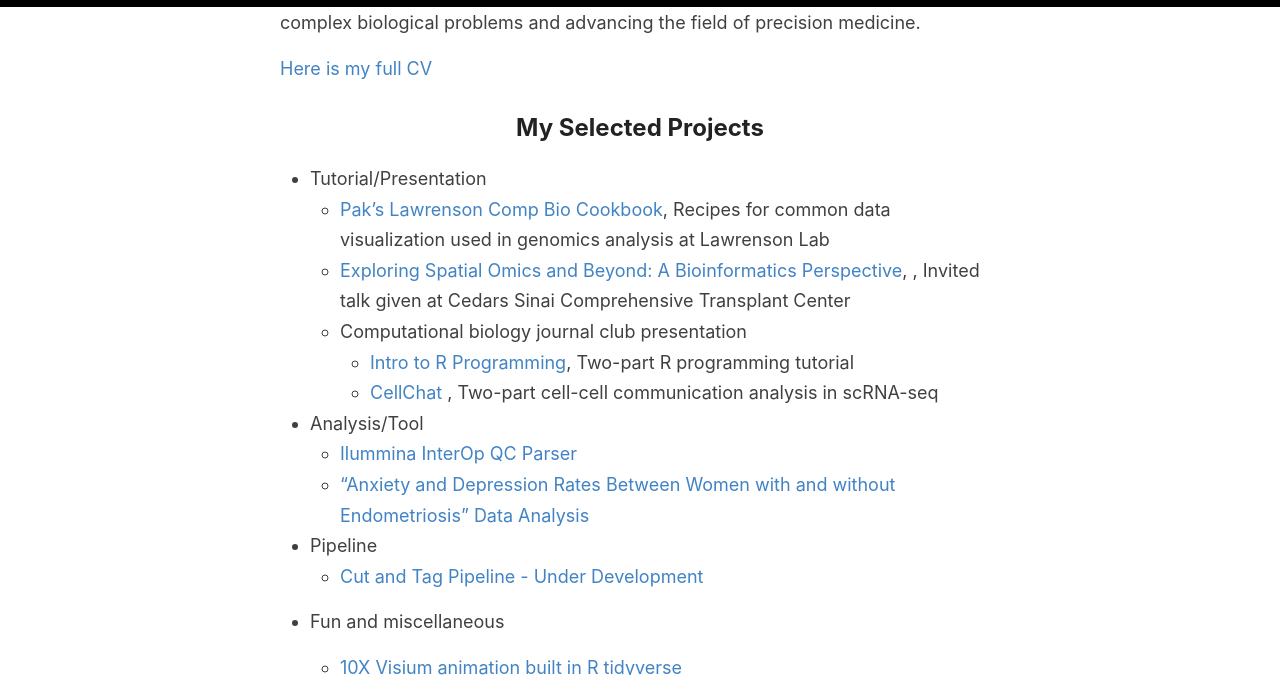
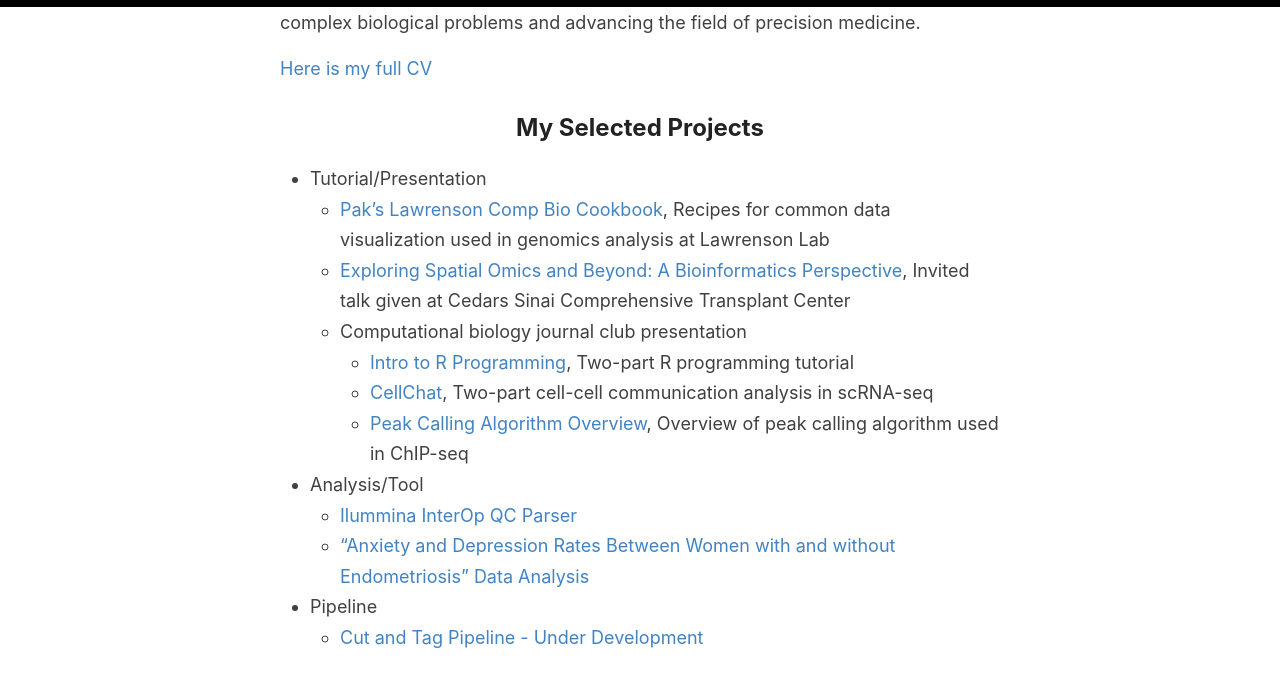
Before and after one commit to sfpacman/sfpacman.github.io, a Jekyll site: the page built from _pages/about.md, in a window 1280 px wide and 900 px high, scrolled down 734 px, cut to the strip 0-675 px from the top of the window. Built offline with Jekyll 4.4.1, drawn with Linux system fonts in a browser that asks for light colours.

Commit message:
Update about.md

```diff
--- a/_pages/about.md
+++ b/_pages/about.md
@@ -16,11 +16,11 @@
 
 * Tutorial/Presentation
     * [Pak’s Lawrenson Comp Bio Cookbook](https://sfpacman.github.io/cookbook/), Recipes for common data visualization used in genomics analysis at Lawrenson Lab
-    * [Exploring Spatial Omics and Beyond: A Bioinformatics Perspective](https://docs.google.com/presentation/d/1Lrdtfe8LcJMTi5DYDDfZGdRTv12Z40kNeoz-GXbVqug/edit?usp=sharing),
-      , Invited talk given at Cedars Sinai Comprehensive Transplant Center
+    * [Exploring Spatial Omics and Beyond: A Bioinformatics Perspective](https://docs.google.com/presentation/d/1Lrdtfe8LcJMTi5DYDDfZGdRTv12Z40kNeoz-GXbVqug/edit?usp=sharing), Invited talk given at Cedars Sinai Comprehensive Transplant Center
     * Computational biology journal club presentation
        *  [Intro to R Programming](https://docs.google.com/presentation/d/19Sekhw5X48jLWXTV9sTCflv2kdV79bQ_fonKEPgMTS0/edit?usp=sharing), Two-part R programming tutorial
-       *  [CellChat](https://docs.google.com/presentation/d/1GW3dPAI7_sJjNF_gFELZH1Mu8n8gzqubsLFBjvhTTgc/edit?usp=sharing) , Two-part cell-cell communication analysis in scRNA-seq
+       *  [CellChat](https://docs.google.com/presentation/d/1GW3dPAI7_sJjNF_gFELZH1Mu8n8gzqubsLFBjvhTTgc/edit?usp=sharing), Two-part cell-cell communication analysis in scRNA-seq
+       *  [Peak Calling Algorithm Overview](https://docs.google.com/presentation/d/1MLnAVGTbLU-JyNgL8usEKhJtIthXskJwW8tO4MyFmPc/edit?usp=sharing), Overview of peak calling algorithm used in ChIP-seq
 * Analysis/Tool
     *  [Ilummina InterOp QC Parser](https://github.com/sfpacman/Read_InterOp_illumina)
     *  ["Anxiety and Depression Rates Between Women with and without Endometriosis" Data Analysis](https://github.com/sfpacman/BEME_poster/blob/main/poster.ipynb)
```
